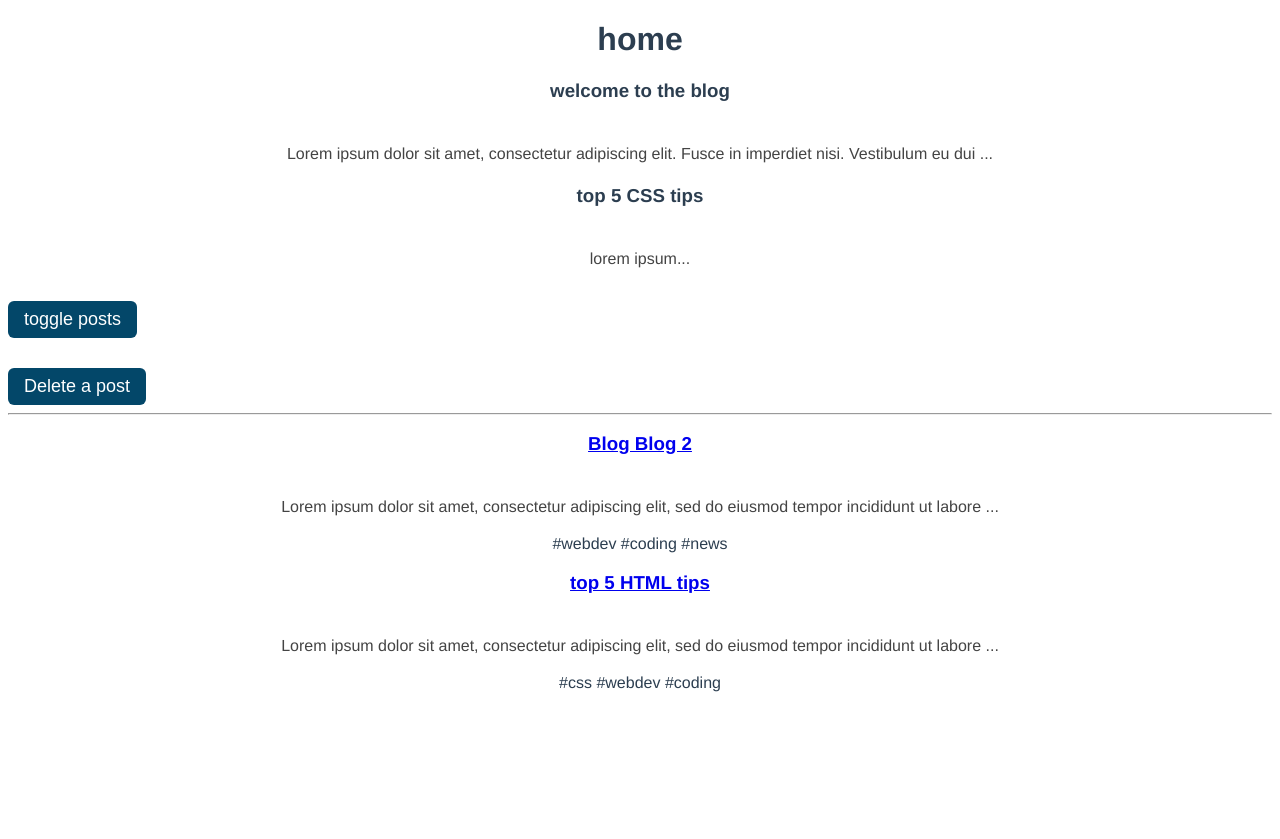
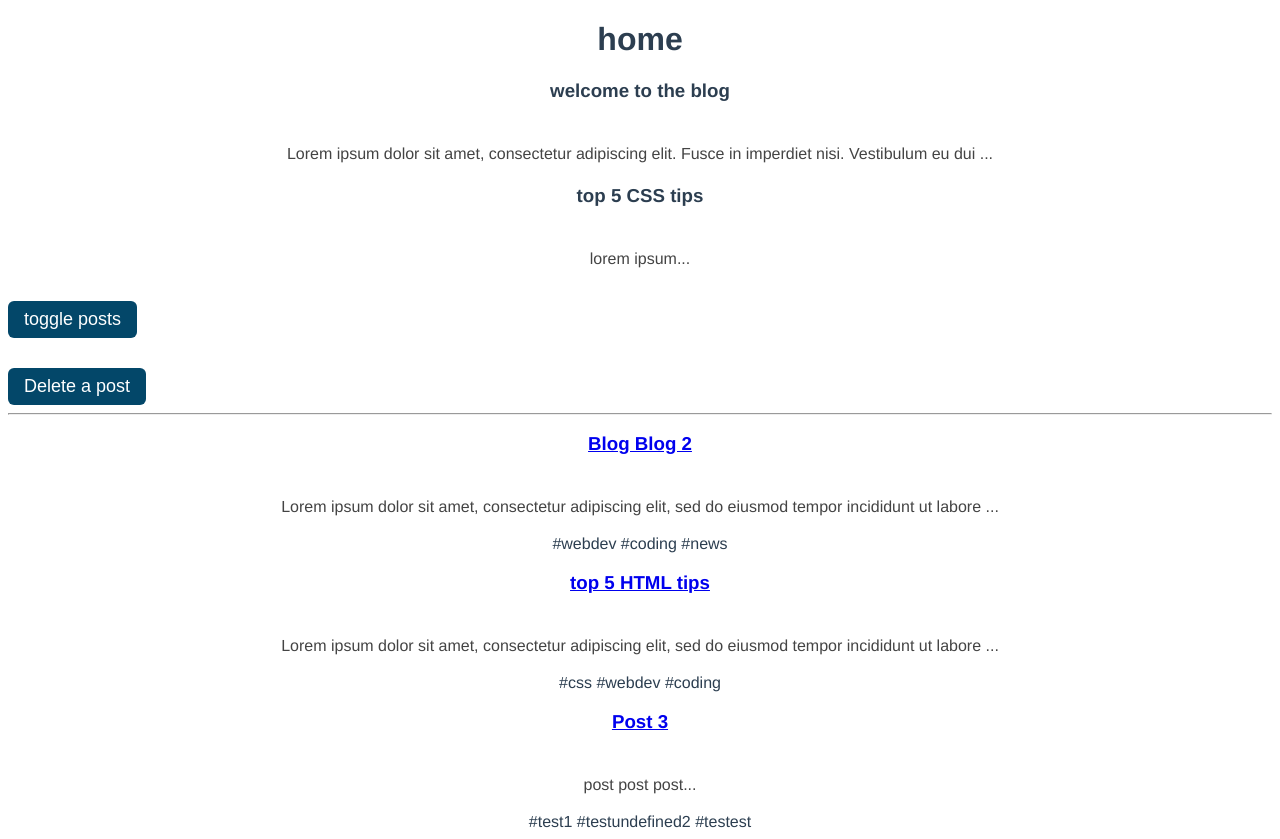
Before and after one commit to AdaN6/vue3_CLI, a Vue app in the folder dojo-blog-2/: page / in a window 1280 px wide. Before the commit the page ends 800 px from the top, so only its background shows below. Built offline with nearby package versions, Linux system fonts and the light colour scheme; data requests are answered from the project's data file.

Commit message:
created a post req for create a post

```diff
--- a/dojo-blog-2/data/db.json
+++ b/dojo-blog-2/data/db.json
@@ -19,6 +19,16 @@
         "webdev",
         "coding"
       ]
+    },
+    {
+      "title": "Post 3",
+      "body": "post post post",
+      "tags": [
+        "test1",
+        "testundefined2",
+        "testest"
+      ],
+      "id": 3
     }
   ]
 }
--- a/dojo-blog-2/src/views/Create.vue
+++ b/dojo-blog-2/src/views/Create.vue
@@ -1,6 +1,6 @@
 <template>
   <div class="create">
-    <form>
+    <form @submit.prevent="handleSubmit">
         <label>Title: </label>
         <input type="text" required v-model="title">
         <label>Content: </label>
@@ -37,7 +37,25 @@ export default {
             tag.value=''
         }
 
-        return { title, body, tag, tags, handleKeyDown}
+        const handleSubmit = async() => {
+            const post = {
+                title: title.value,
+                body: body.value,
+                tags: tags.value
+            }
+
+            await fetch(' http://localhost:3000/posts', {
+                method: 'POST',
+                headers: {'Content-Type': 'application/json'},
+                body: JSON.stringify(post)
+            })
+
+
+
+
+        }
+
+        return { title, body, tag, tags, handleKeyDown, handleSubmit}
     }
 
 }
```
Lines whose indentation alone changed are shown as unchanged.
